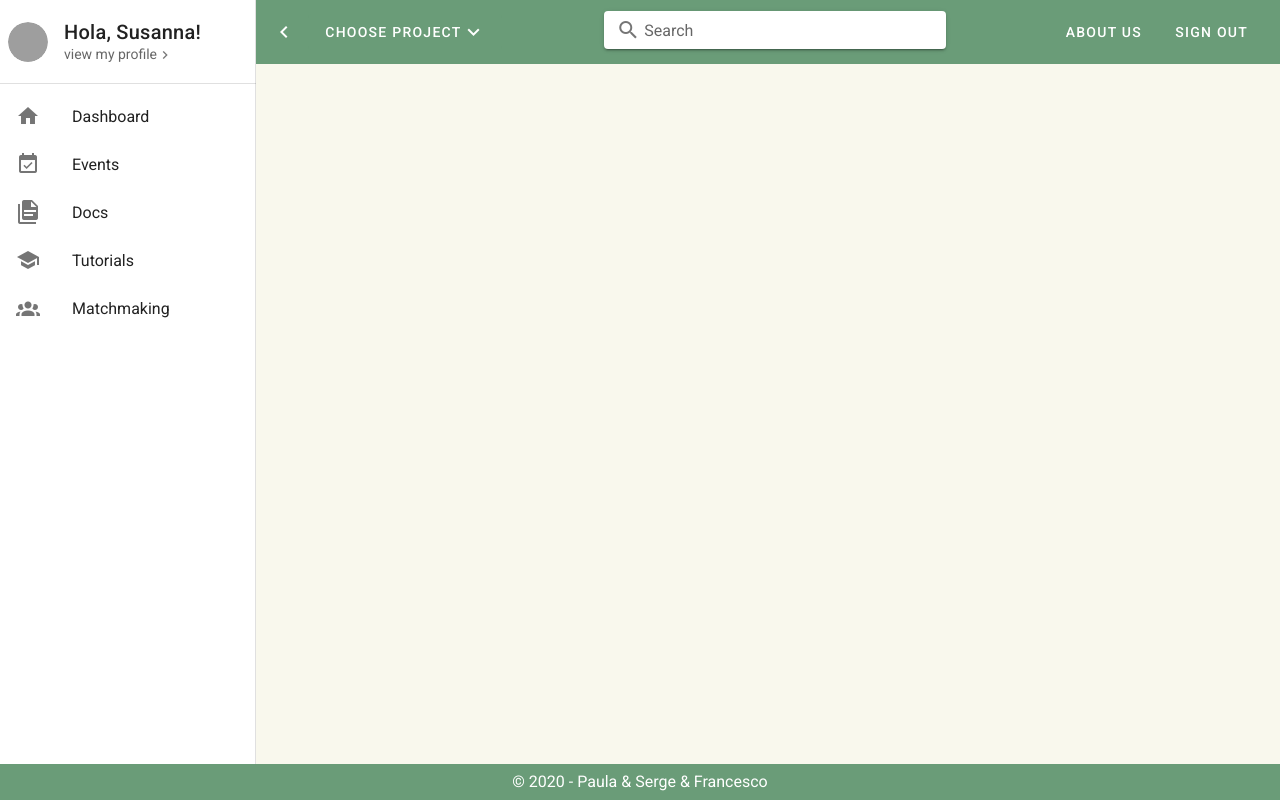
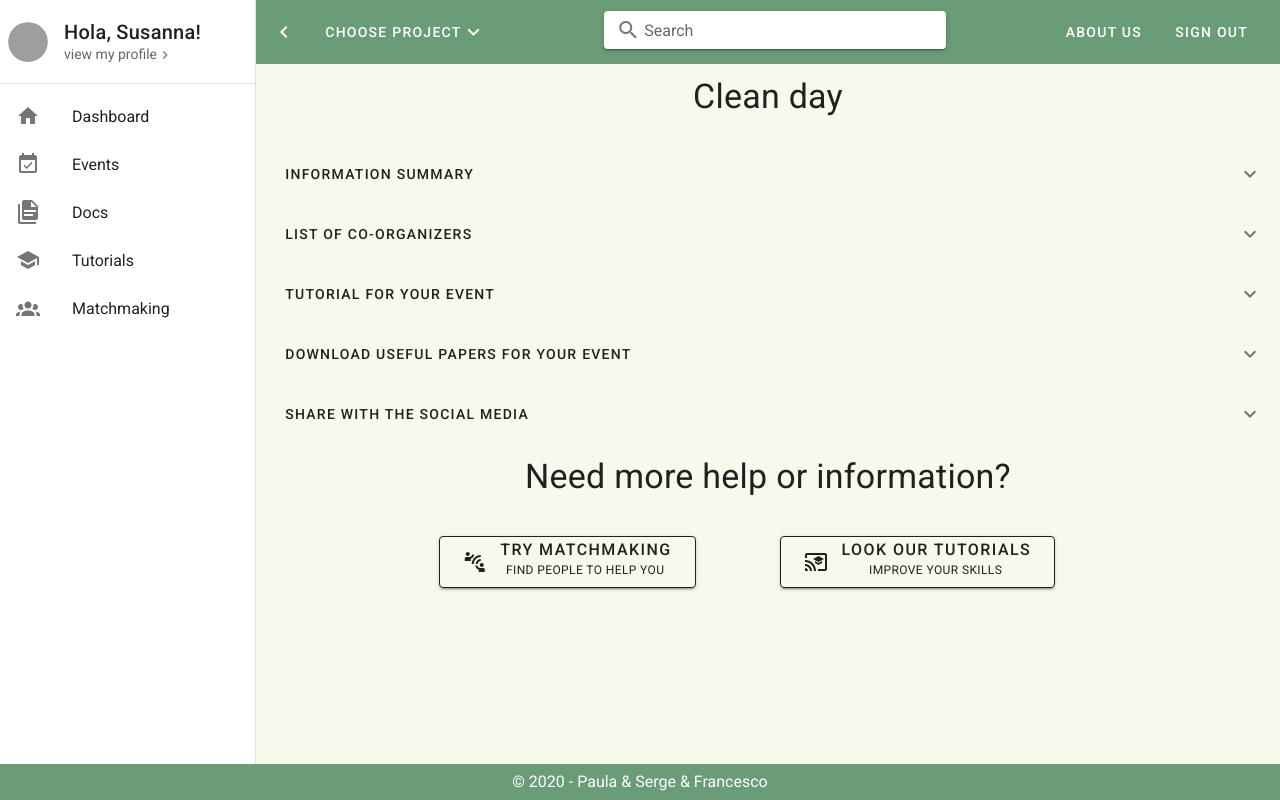
Before and after one commit to souserge/team-env-frontend, a Nuxt app: page /app/events/event-detail in a window 1280 px wide. Built offline with nearby package versions, Linux system fonts and the light colour scheme; grey boxes are pictures that could not be loaded.

Commit message:
Create event-detail.vue

```diff
--- /dev/null
+++ b/pages/app/events/event-detail.vue
@@ -0,0 +1,296 @@
+<template>
+  <div v-anime="{ translateX: [
+    { value: -250, duration:0, delay: 0 },
+    { value: 0, duration: 1000, delay: 500 }
+  ],
+  easing: 'easeInCubic'
+}">
+    <v-row align="center" justify="center">
+      <v-col class="text-center" cols="12">
+        <h1 class="display-1 mb-4" v-text="title"></h1>
+      </v-col>
+    </v-row>
+
+    <v-row>
+
+    <v-col cols="8">
+       <v-btn
+        color=" lighten-2"
+        text
+              @click="show = !show"
+      >
+        information Summary
+      </v-btn>
+
+      <v-spacer></v-spacer>
+      </v-col>
+    <v-col class="text-right" cols="4">
+
+      <v-btn
+        icon
+        @click="show = !show"
+      >
+        <v-icon>{{ show ? 'mdi-chevron-up' : 'mdi-chevron-down' }}</v-icon>
+      </v-btn>
+      </v-col>
+    <v-expand-transition>
+      <div v-show="show">
+        <v-divider></v-divider>
+
+        <v-card-text>
+        Ciao
+        </v-card-text>
+      </div>
+    </v-expand-transition>
+
+    </v-col>
+
+    </v-row>
+
+   <v-row>
+
+    <v-col cols="8">
+       <v-btn
+        color=" lighten-2"
+        text
+              @click="showCoOrganize = !showCoOrganize"
+      >
+        List of co-organizers
+      </v-btn>
+
+      <v-spacer></v-spacer>
+      </v-col>
+    <v-col class="text-right" cols="4">
+
+      <v-btn
+        icon
+        @click="showCoOrganize = !showCoOrganize"
+      >
+        <v-icon>{{ showCoOrganize ? 'mdi-chevron-up' : 'mdi-chevron-down' }}</v-icon>
+      </v-btn>
+      </v-col>
+    <v-expand-transition>
+      <div v-show="showCoOrganize">
+        <v-divider></v-divider>
+
+        <v-card-text>
+        Ciaoo
+        </v-card-text>
+      </div>
+    </v-expand-transition>
+
+    </v-col>
+
+  </v-row>
+
+
+   <v-row>
+
+    <v-col cols="8">
+       <v-btn
+        color=" lighten-2"
+        text
+              @click="showTutorial = !showTutorial"
+      >
+       Tutorial for your event
+      </v-btn>
+
+      <v-spacer></v-spacer>
+      </v-col>
+
+    <v-col class="text-right" cols="4">
+
+      <v-btn
+        icon
+        @click="showTutorial = !showTutorial"
+      >
+        <v-icon>{{ showTutorial ? 'mdi-chevron-up' : 'mdi-chevron-down' }}</v-icon>
+      </v-btn>
+      </v-col>
+    <v-expand-transition>
+      <div v-show="showTutorial">
+        <v-divider></v-divider>
+
+        <v-card-text>
+        Ciaoo
+        </v-card-text>
+      </div>
+    </v-expand-transition>
+
+    </v-col>
+
+    </v-row>
+
+   <v-row>
+
+    <v-col cols="8">
+       <v-btn
+        color=" lighten-2"
+        text
+              @click="showPaper = !showPaper"
+      >Download useful papers for your event
+      </v-btn>
+
+      <v-spacer></v-spacer>
+      </v-col>
+    <v-col class="text-right" cols="4">
+
+      <v-btn
+        icon
+        @click="showPaper = !showPaper"
+      >
+        <v-icon>{{ showPaper ? 'mdi-chevron-up' : 'mdi-chevron-down' }}</v-icon>
+      </v-btn>
+      </v-col>
+    <v-expand-transition>
+      <div v-show="showPaper">
+        <v-divider></v-divider>
+
+        <v-card-text>
+        Ciaoo
+        </v-card-text>
+      </div>
+    </v-expand-transition>
+
+    </v-col>
+
+  </v-row>
+
+
+   <v-row>
+
+    <v-col cols="8">
+       <v-btn
+        color=" lighten-2"
+        text
+              @click="showSocial = !showSocial"
+      >
+       Share with the social media
+      </v-btn>
+
+      <v-spacer></v-spacer>
+      </v-col>
+    <v-col class="text-right" cols="4">
+
+      <v-btn
+        icon
+        @click="showSocial = !showSocial"
+      >
+        <v-icon>{{ showSocial ? 'mdi-chevron-up' : 'mdi-chevron-down' }}</v-icon>
+      </v-btn>
+      </v-col>
+    <v-expand-transition>
+      <div v-show="showSocial">
+        <v-divider></v-divider>
+
+        <v-card-text>
+        Ciaoo
+        </v-card-text>
+      </div>
+    </v-expand-transition>
+
+    </v-col>
+
+  </v-row>
+
+
+      <v-row align="center" justify="center">
+      <v-col class="text-center" cols="12">
+        <h2 class="display-1 mb-4">Need more help or information?</h2>
+      </v-col>
+    </v-row>
+
+      <v-row align="center" justify="center">
+        <v-col class="text-left" cols="4">
+
+               <v-btn elevation="2" outlined  x-large>
+               <v-icon>
+                mdi-human-greeting-proximity
+               </v-icon>
+               <p class="pt-3 pl-3" >
+               Try matchmaking <br>
+               <span class="text-caption">find people to help you</span>
+               </p>
+               </v-btn>
+        </v-col>
+
+        <v-col class="text-left" cols="4">
+
+               <v-btn elevation="2" outlined   x-large>
+               <v-icon>
+                mdi-cast-education
+               </v-icon>
+               <p class="pt-3 pl-3">
+               Look our Tutorials <br>
+               <span class="text-caption">Improve your skills</span>
+               </p>
+               </v-btn>
+        </v-col>
+      </v-row>
+
+
+
+
+
+
+  </div>
+</template>
+
+<script>
+export default {
+  data() {
+    return {
+
+      select: "Public",
+      items: ["Public", "Private"],
+      title: "Clean day",
+      startDate: null,
+      endDate: null,
+      show:false,
+      showSocial:false,
+      showCoOrganize:false,
+      showPaper:false,
+      showTutorial:false
+    };
+  },
+  computed: {
+    computedDateFormatted() {
+      return this.formatDate(this.date);
+    }
+  },
+
+  watch: {
+    date(val) {
+      this.dateFormatted = this.formatDate(this.date);
+      this.date2 = this.formatDate(this.date);
+    }
+  },
+  methods: {
+    formatDate(date) {
+      if (!date) return null;
+
+      const [year, month, day] = date.split("-");
+      return `${day}/${month}/${year}`;
+    },
+    parseDate(date) {
+      if (!date) return null;
+
+      const [day, month, year] = date.split("/");
+      return `${year}-${month.padStart(2, "0")}-${day.padStart(2, "0")}`;
+    }
+  }
+};
+</script>
+
+<style>
+#rounded-card {
+  border-radius: 50%;
+  margin-right: 5px;
+}
+.v-input__slot fieldset {
+  padding-left: 8px;
+}
+.v-text-field__slot label {
+  transform-origin: top left;
+}
+</style>
```
